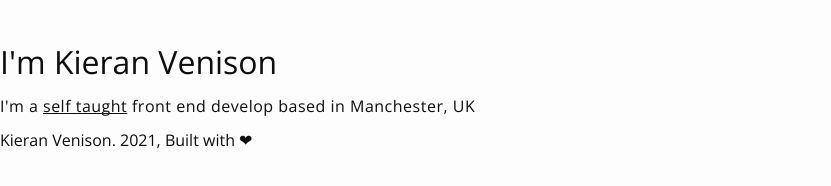
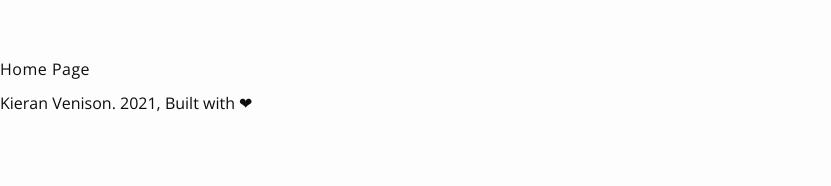
Before and after one commit to kieranmv95/kieran.venison.website, a Gatsby site: page / in a window 1280 px wide. Shown: the part 222-408 px from the top of the page, without its empty margins (0-831 px from the left). Built offline with nearby package versions, Linux system fonts and the light colour scheme; Gatsby itself is replaced by a stand-in of ours.

Commit message:
added todo's

```diff
--- a/src/components/Footer.js
+++ b/src/components/Footer.js
@@ -1,6 +1,10 @@
 import React from 'react';
 
 export default function Footer() {
+  // TODO: Spacing
+  // TODO: Colouring
+  // TODO: Centering
+
   return (
     <footer>Kieran Venison. {new Date().getFullYear()}, Built with ❤</footer>
   );
--- a/src/components/Header.js
+++ b/src/components/Header.js
@@ -44,6 +44,10 @@ export default function Header() {
     }
   `);
 
+  // TODO: Spacing around h1 tag
+  // TODO: Create link pages
+  // TODO: Take a look at current page speed metrics
+
   return (
     <HeaderStyles>
       <h1>Kieran Venison</h1>
--- a/src/components/Layout.js
+++ b/src/components/Layout.js
@@ -6,6 +6,9 @@ import Header from './Header';
 import Typography from '../styles/Typography';
 
 export default function Layout({ children }) {
+  // TODO: theme provider which swiches to lite and dark respective of OS preferences
+  // TODO: Manual toggle to light theme
+
   return (
     <>
       <GlobalStyles />
--- a/src/pages/index.js
+++ b/src/pages/index.js
@@ -1,13 +1,5 @@
 import React from 'react';
 
 export default function Homepage() {
-  return (
-    <>
-      <h1>I'm Kieran Venison</h1>
-      <p>
-        I'm a <a href="http://kieranvenison.co.uk">self taught</a> front end
-        develop based in Manchester, UK
-      </p>
-    </>
-  );
+  return <p>Home Page</p>;
 }
```
